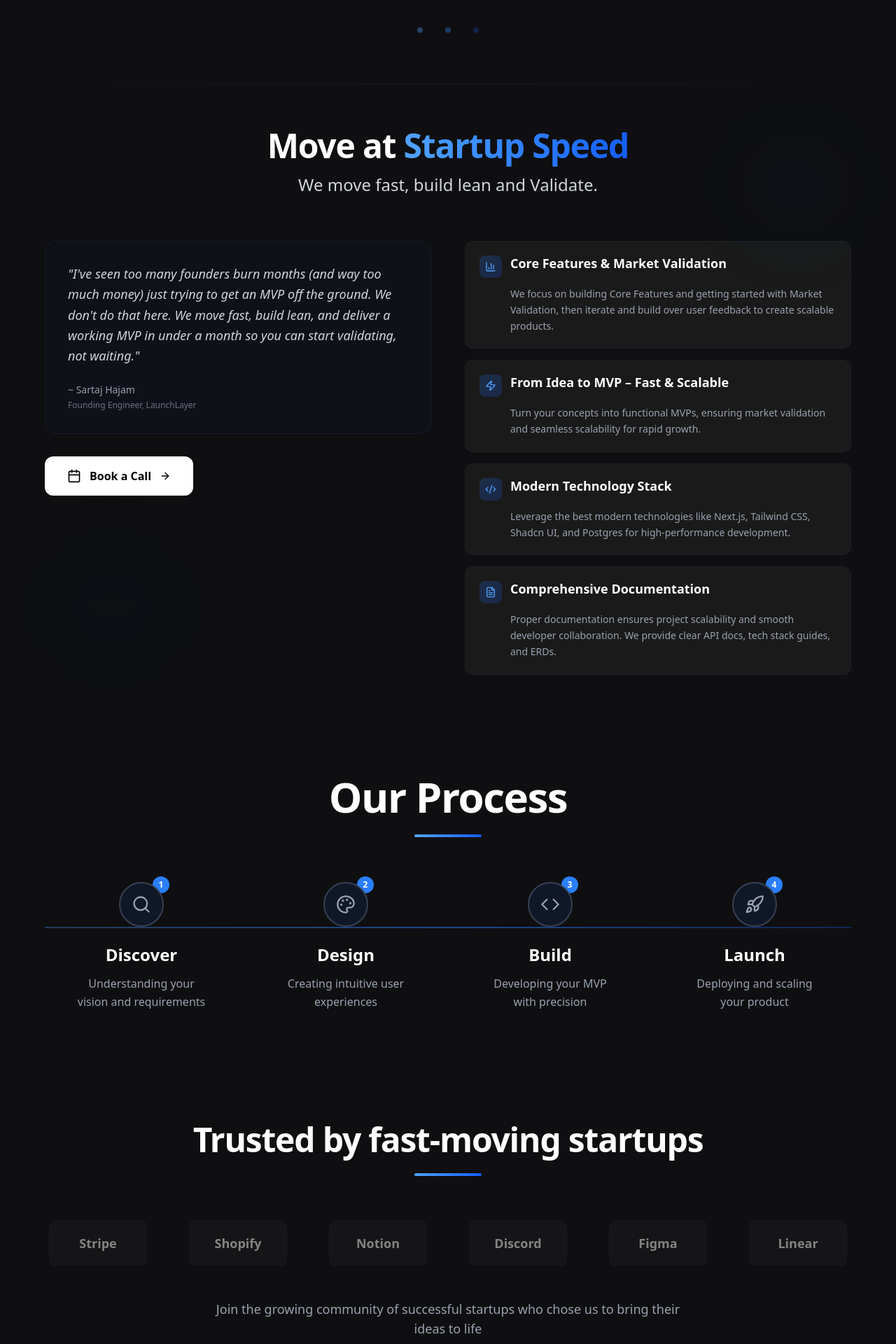
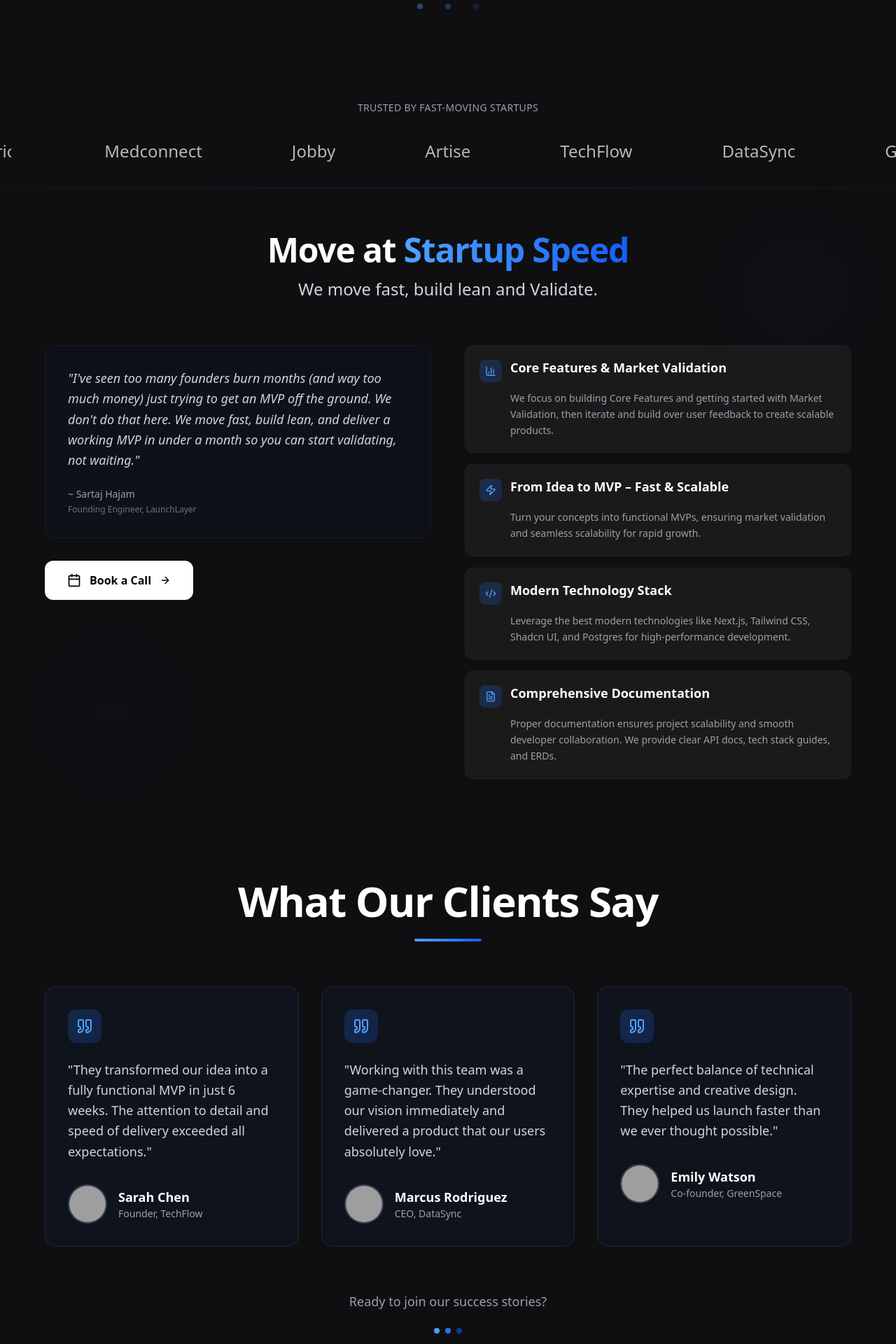
Before and after one commit to sartajhajam/launchlayer, a React (Vite) app in the folder client/: page / in a window 1280 px wide. Shown: the part 680-2600 px from the top of the page at 70% size. Built offline with nearby package versions, Linux system fonts and the light colour scheme; grey boxes are pictures that could not be loaded.

Commit message:
added HeroSection..

```diff
--- a/client/src/App.jsx
+++ b/client/src/App.jsx
@@ -2,7 +2,6 @@ import React from 'react';
 import Navbar from './components/Navbar';
 import HeroSection from './components/HeroSection';
 import WhyUs from './components/WhyUs';
-import ProcessTimeline from './components/ProcessTimeline';
 import ClientLogos from './components/ClientLogos';
 import Testimonials from './components/Testimonials';
 import FooterCTA from './components/FooterCTA';
@@ -12,10 +11,9 @@ function App() {
     <div className="font-inter">
       <Navbar />
       <HeroSection />
+      <ClientLogos />
       <WhyUs />
 
-      <ProcessTimeline />
-      <ClientLogos />
       <Testimonials />
       <FooterCTA />
     </div>
--- a/client/src/components/ClientLogos.jsx
+++ b/client/src/components/ClientLogos.jsx
@@ -2,74 +2,83 @@ import React from 'react';
 
 const ClientLogos = () => {
   const clients = [
-    {
-      name: "Stripe",
-      logo: "https://images.unsplash.com/photo-1611224923853-80b023f02d71?w=200&h=80&fit=crop&crop=center"
-    },
-    {
-      name: "Shopify",
-      logo: "https://images.unsplash.com/photo-1611605698335-8b1569810432?w=200&h=80&fit=crop&crop=center"
-    },
-    {
-      name: "Notion",
-      logo: "https://images.unsplash.com/photo-1611224923853-80b023f02d71?w=200&h=80&fit=crop&crop=center"
-    },
-    {
-      name: "Discord",
-      logo: "https://images.unsplash.com/photo-1611605698335-8b1569810432?w=200&h=80&fit=crop&crop=center"
-    },
-    {
-      name: "Figma",
-      logo: "https://images.unsplash.com/photo-1611224923853-80b023f02d71?w=200&h=80&fit=crop&crop=center"
-    },
-    {
-      name: "Linear",
-      logo: "https://images.unsplash.com/photo-1611605698335-8b1569810432?w=200&h=80&fit=crop&crop=center"
-    }
+    "Norric",
+    "Medconnect",
+    "Jobby",
+    "Artise",
+    "TechFlow",
+    "DataSync",
+    "GreenSpace",
+    "BuildFast"
   ];
 
   return (
-    <section className="bg-[#0F0F11] py-20 px-4">
-      <div className="max-w-6xl mx-auto">
-        {/* Section Title */}
-        <div className="text-center mb-16">
-          <h2 className="text-3xl md:text-4xl lg:text-5xl font-bold text-white mb-6 tracking-tight">
+    <section className="bg-[#0F0F11] py-6 px-4 border-b border-gray-800/30 overflow-hidden">
+      <div className="max-w-7xl mx-auto">
+        {/* Optional Section Label */}
+        <div className="text-center mb-6">
+          <p className="text-gray-400 text-sm font-medium tracking-wide uppercase">
             Trusted by fast-moving startups
-          </h2>
-          <div className="w-24 h-1 bg-gradient-to-r from-blue-400 to-blue-600 mx-auto rounded-full"></div>
+          </p>
         </div>
 
-        {/* Logos Grid */}
-        <div className="grid grid-cols-2 md:grid-cols-3 lg:grid-cols-6 gap-8 md:gap-12 items-center justify-items-center">
+        {/* Scrolling Container */}
+        <div className="relative">
+          {/* Gradient Overlays for Smooth Edges */}
+          <div className="absolute left-0 top-0 bottom-0 w-20 bg-gradient-to-r from-[#0F0F11] to-transparent z-10 pointer-events-none"></div>
+          <div className="absolute right-0 top-0 bottom-0 w-20 bg-gradient-to-l from-[#0F0F11] to-transparent z-10 pointer-events-none"></div>
+
+          {/* Scrolling Track */}
+          <div className="flex animate-scroll">
+            {/* First Set of Logos */}
             {clients.map((client, index) => (
               <div
-              key={index}
-              className="group relative w-full max-w-[140px] h-16 flex items-center justify-center opacity-60 hover:opacity-100 transition-all duration-300 transform hover:scale-110"
+                key={`first-${index}`}
+                className="flex-shrink-0 mx-8 md:mx-12 lg:mx-16"
               >
-              {/* Logo Container */}
-              <div className="relative w-full h-full flex items-center justify-center bg-white/5 rounded-lg border border-gray-800/50 group-hover:border-blue-500/30 transition-all duration-300 backdrop-blur-sm">
-                {/* Company Name as Logo Placeholder */}
-                <div className="text-white/80 font-semibold text-lg group-hover:text-blue-100 transition-colors duration-300 filter grayscale group-hover:grayscale-0">
-                  {client.name}
+                <div className="group flex items-center justify-center h-12 md:h-14">
+                  <span className="text-white/70 hover:text-white font-medium text-lg md:text-xl lg:text-2xl transition-colors duration-300 whitespace-nowrap">
+                    {client}
+                  </span>
                 </div>
+              </div>
+            ))}
 
-                {/* Subtle Glow Effect */}
-                <div className="absolute inset-0 bg-gradient-to-r from-blue-500/10 to-blue-600/10 rounded-lg opacity-0 group-hover:opacity-100 transition-opacity duration-300"></div>
+            {/* Duplicate Set for Seamless Loop */}
+            {clients.map((client, index) => (
+              <div
+                key={`second-${index}`}
+                className="flex-shrink-0 mx-8 md:mx-12 lg:mx-16"
+              >
+                <div className="group flex items-center justify-center h-12 md:h-14">
+                  <span className="text-white/70 hover:text-white font-medium text-lg md:text-xl lg:text-2xl transition-colors duration-300 whitespace-nowrap">
+                    {client}
+                  </span>
                 </div>
-
-              {/* Hover Shadow */}
-              <div className="absolute inset-0 bg-blue-500/20 rounded-lg blur-xl opacity-0 group-hover:opacity-50 transition-opacity duration-300 -z-10"></div>
               </div>
             ))}
           </div>
-
-        {/* Optional Subtitle */}
-        <div className="text-center mt-12">
-          <p className="text-gray-400 text-lg max-w-2xl mx-auto">
-            Join the growing community of successful startups who chose us to bring their ideas to life
-          </p>
         </div>
       </div>
+
+      <style jsx>{`
+        @keyframes scroll {
+          0% {
+            transform: translateX(0);
+          }
+          100% {
+            transform: translateX(-50%);
+          }
+        }
+
+        .animate-scroll {
+          animation: scroll 30s linear infinite;
+        }
+
+        .animate-scroll:hover {
+          animation-play-state: paused;
+        }
+      `}</style>
     </section>
   );
 };
--- a/client/src/components/HeroSection.jsx
+++ b/client/src/components/HeroSection.jsx
@@ -1,5 +1,5 @@
-import React, { useState } from 'react';
-import { X, Calendar, ArrowRight } from 'lucide-react';
+import React, { useState } from "react";
+import { X, Calendar, ArrowRight } from "lucide-react";
 
 const HeroSection = () => {
   const [isModalOpen, setIsModalOpen] = useState(false);
@@ -9,19 +9,21 @@ const HeroSection = () => {
 
   return (
     <>
-      <section className="min-h-screen bg-[#0F0F11] flex items-center justify-center px-4 py-12 pt-20 lg:pt-24 pb-8 lg:pb-12">
+      <section className="min-h-screen bg-[#0F0F11] flex items-center justify-center px-4 pt-20 pb-8">
         <div className="max-w-4xl mx-auto text-center">
           {/* Main Headline */}
-          <h1 className="text-5xl md:text-7xl lg:text-8xl font-bold text-white mb-6 lg:mb-8 leading-tight tracking-tight">
-            Build Smart.{' '}
+          <h1 className="text-4xl md:text-7xl lg:text-8xl font-bold text-white mb-4 lg:mb-6 leading-tight tracking-tight">
+            Build Smart.{" "}
             <span className="text-transparent bg-gradient-to-r from-blue-400 to-blue-600 bg-clip-text">
               Launch Fast.
             </span>
           </h1>
 
           {/* Subheading */}
-          <p className="text-xl md:text-2xl lg:text-3xl text-gray-300 mb-10 lg:mb-12 max-w-3xl mx-auto leading-relaxed font-light">
-            We build full-stack web and mobile apps in just 21 days — helping startups and solo founders launch MVPs fast, test early, and grow ahead.
+          <p className="text-lg md:text-xl lg:text-2xl text-gray-300 mb-8 lg:mb-10 max-w-3xl mx-auto leading-relaxed font-light">
+            We build full-stack web and mobile apps in just 21 days — helping
+            startups and solo founders launch MVPs fast, test early, and grow
+            ahead.
           </p>
 
           {/* Call to Action Button */}
@@ -29,16 +31,22 @@ const HeroSection = () => {
             onClick={openModal}
             className="group relative inline-flex items-center gap-3 bg-blue-500 hover:bg-blue-600 text-white px-8 py-4 md:px-10 md:py-5 rounded-xl font-semibold text-lg md:text-xl transition-all duration-300 transform hover:scale-105 hover:shadow-2xl hover:shadow-blue-500/25"
           >
-            <Calendar className="w-6 h-6" />
+            <Calendar className="w-4 h-4" />
             Book Discovery Call
-            <ArrowRight className="w-5 h-5 transition-transform group-hover:translate-x-1" />
+            <ArrowRight className="w-4 h-5 transition-transform group-hover:translate-x-1" />
           </button>
 
           {/* Subtle accent elements */}
-          <div className="mt-12 lg:mt-16 flex justify-center space-x-8 opacity-40">
+          <div className="mt-8 lg:mt-10 flex justify-center space-x-8 opacity-40">
             <div className="w-2 h-2 bg-blue-400 rounded-full animate-pulse"></div>
-            <div className="w-2 h-2 bg-blue-500 rounded-full animate-pulse" style={{animationDelay: '0.5s'}}></div>
-            <div className="w-2 h-2 bg-blue-600 rounded-full animate-pulse" style={{animationDelay: '1s'}}></div>
+            <div
+              className="w-2 h-2 bg-blue-500 rounded-full animate-pulse"
+              style={{ animationDelay: "0.5s" }}
+            ></div>
+            <div
+              className="w-2 h-2 bg-blue-600 rounded-full animate-pulse"
+              style={{ animationDelay: "1s" }}
+            ></div>
           </div>
         </div>
       </section>
```
Lines whose indentation alone changed are shown as unchanged.
